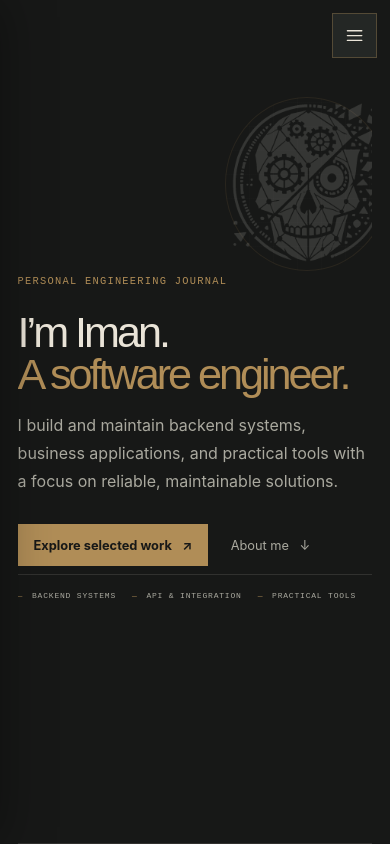
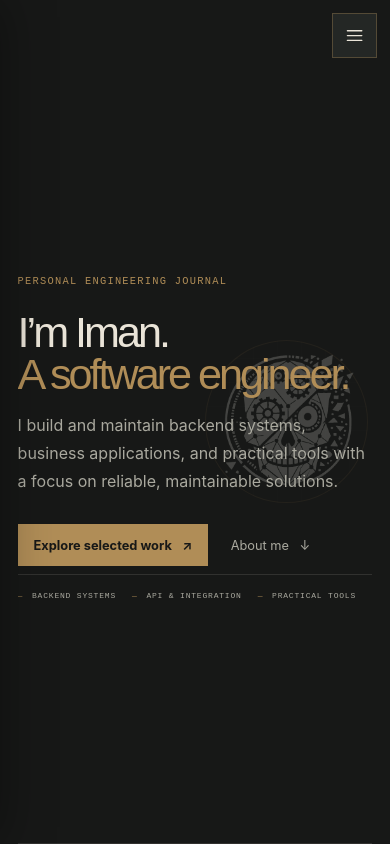
Before and after one commit to imandodo01/iman-portfolio, a React (Vite) app: page / in a window 390 px wide. Shown: the top 844 px of the page. Built offline with nearby package versions, Linux system fonts and the light colour scheme.

Commit message:
fix(mobile): refine skull watermark positioning (#4)

```diff
--- a/src/App.module.css
+++ b/src/App.module.css
@@ -431,3 +431,31 @@
   .caseStudyGallery figure { flex-basis: 100%; }
   .caseStudyGallery img { max-height: 22rem; }
 }
+
+
+/* Mobile skull watermark refinement */
+@media (max-width: 680px) {
+  .heroVisual {
+    top: 50%;
+    right: .25rem;
+    width: clamp(9rem, 42vw, 12rem);
+    min-height: 0;
+    aspect-ratio: 1;
+    transform: translateY(-50%);
+    opacity: .45;
+    z-index: 0;
+    pointer-events: none;
+  }
+
+  .heroVisual::before {
+    inset: 0;
+  }
+
+  .heroVisual img {
+    display: block;
+    width: 100%;
+    height: 100%;
+    object-fit: contain;
+    opacity: .42;
+  }
+}
```
